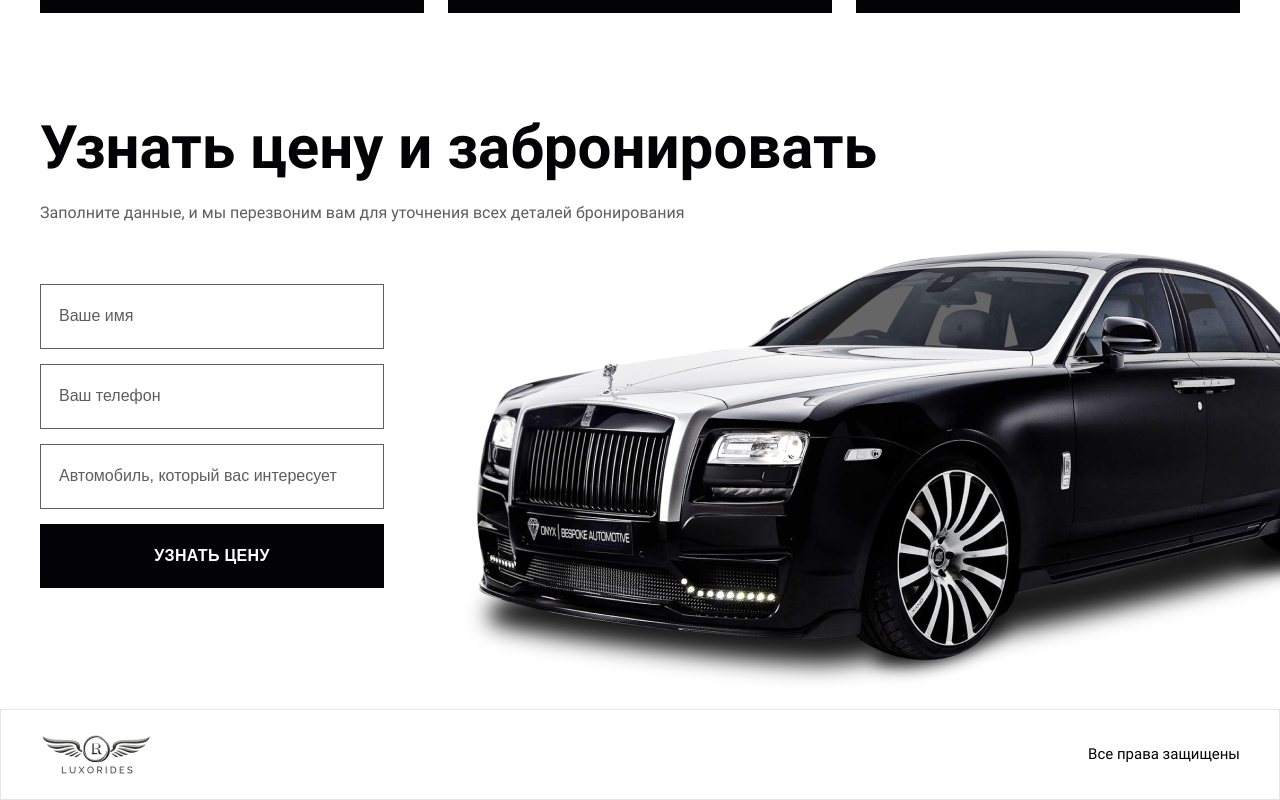
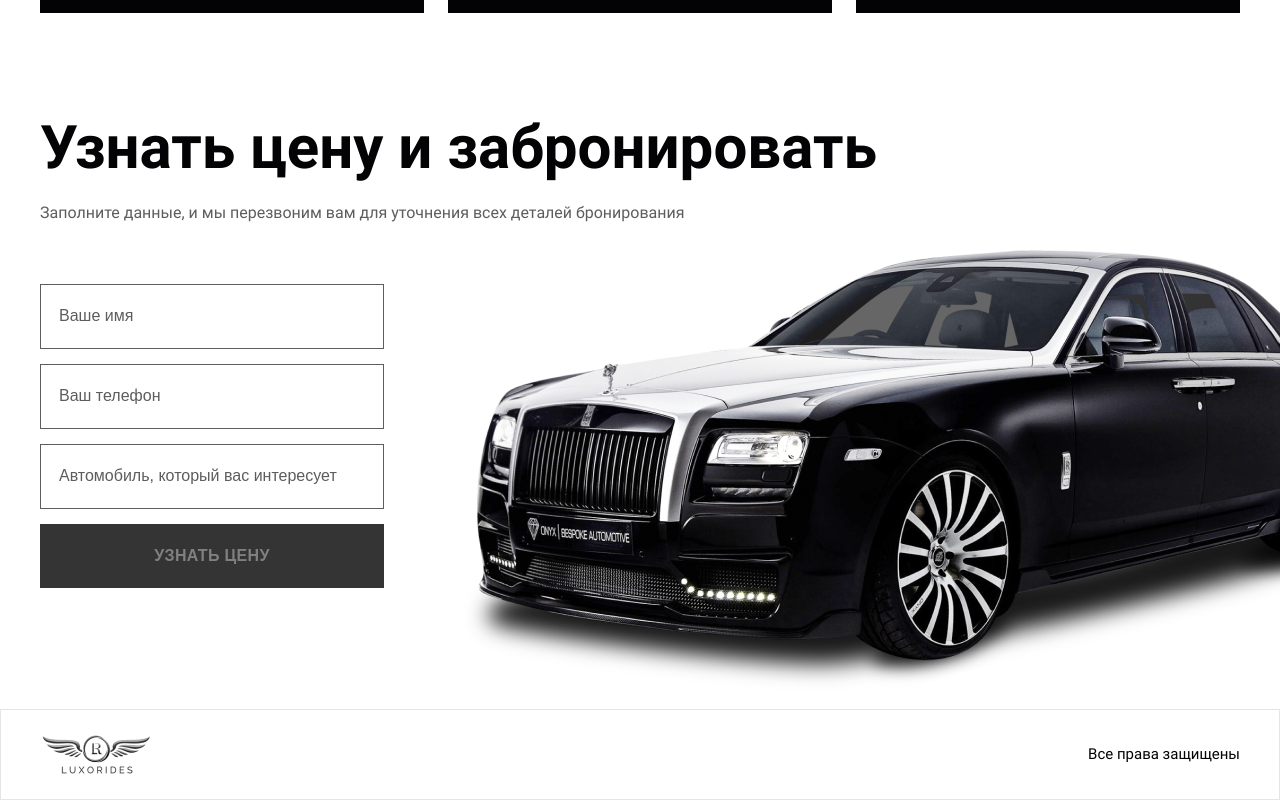
Before and after one commit to bubandrei/intensive, an Angular app in the folder cars-app/: page / in a window 1280 px wide. Shown: the part 1978-2778 px from the top of the page. Built offline with nearby package versions, Linux system fonts and the light colour scheme.

Commit message:
button disabled for form

```diff
--- a/cars-app/src/app/app.component.css
+++ b/cars-app/src/app/app.component.css
@@ -69,10 +69,16 @@
   text-transform: uppercase;
   color: #ffffff;
   transition: background-color .5s;
-}.button:hover{
+}
+.button:hover:not(:disabled){
    cursor: pointer;
    background: #575757;
  }
+.button:disabled{
+  cursor: not-allowed;
+  color: gray;
+  background-color: #343434;
+}
 .car{
   padding: 100px 0;
 }
@@ -187,3 +193,9 @@
   font-size: 15px;
   color: #030305;
 }
+.price-input.ng-touched.ng-valid{
+  border: 1px solid #5D5D5F;
+}
+.price-input.ng-touched.ng-invalid{
+  border: 1px solid red;
+}
--- a/cars-app/src/app/app.component.html
+++ b/cars-app/src/app/app.component.html
@@ -201,11 +201,11 @@
   <div class="container">
     <h2 class="sub-title">Узнать цену и забронировать</h2>
     <div class="price-text">Заполните данные, и мы перезвоним вам для уточнения всех деталей бронирования</div>
-    <form action="" class="price-form">
-      <input type="text" class="price-input" placeholder="Ваше имя" id="name">
-      <input type="text" class="price-input" placeholder="Ваш телефон" id="phone">
-      <input type="text" class="price-input" placeholder="Автомобиль, который вас интересует" id="car">
-      <button class="button" type="button" id="price-action">Узнать цену</button>
+    <form action="" class="price-form" [formGroup]="priceForm">
+      <input type="text" class="price-input" placeholder="Ваше имя" id="name" formControlName="name">
+      <input type="text" class="price-input" placeholder="Ваш телефон" id="phone" formControlName="phone">
+      <input type="text" class="price-input" placeholder="Автомобиль, который вас интересует" id="car" formControlName="car">
+      <button class="button" type="button" id="price-action" (click)="onSubmit()" [disabled]="!priceForm.valid">Узнать цену</button>
     </form>
     <img src="../assets/images/rolls.png" alt="Rolls" class="price-image">
   </div>
--- a/cars-app/src/app/app.component.ts
+++ b/cars-app/src/app/app.component.ts
@@ -20,5 +20,10 @@ export class AppComponent {
 
   goScroll(target: HTMLElement){
     target.scrollIntoView({behavior:"smooth"})
+  };
+  onSubmit(){
+    if(this.priceForm.valid){
+      alert("Спасибо за заявку, мы свяжемся с вами в ближайшее время!")
+    }
   }
 }
```
